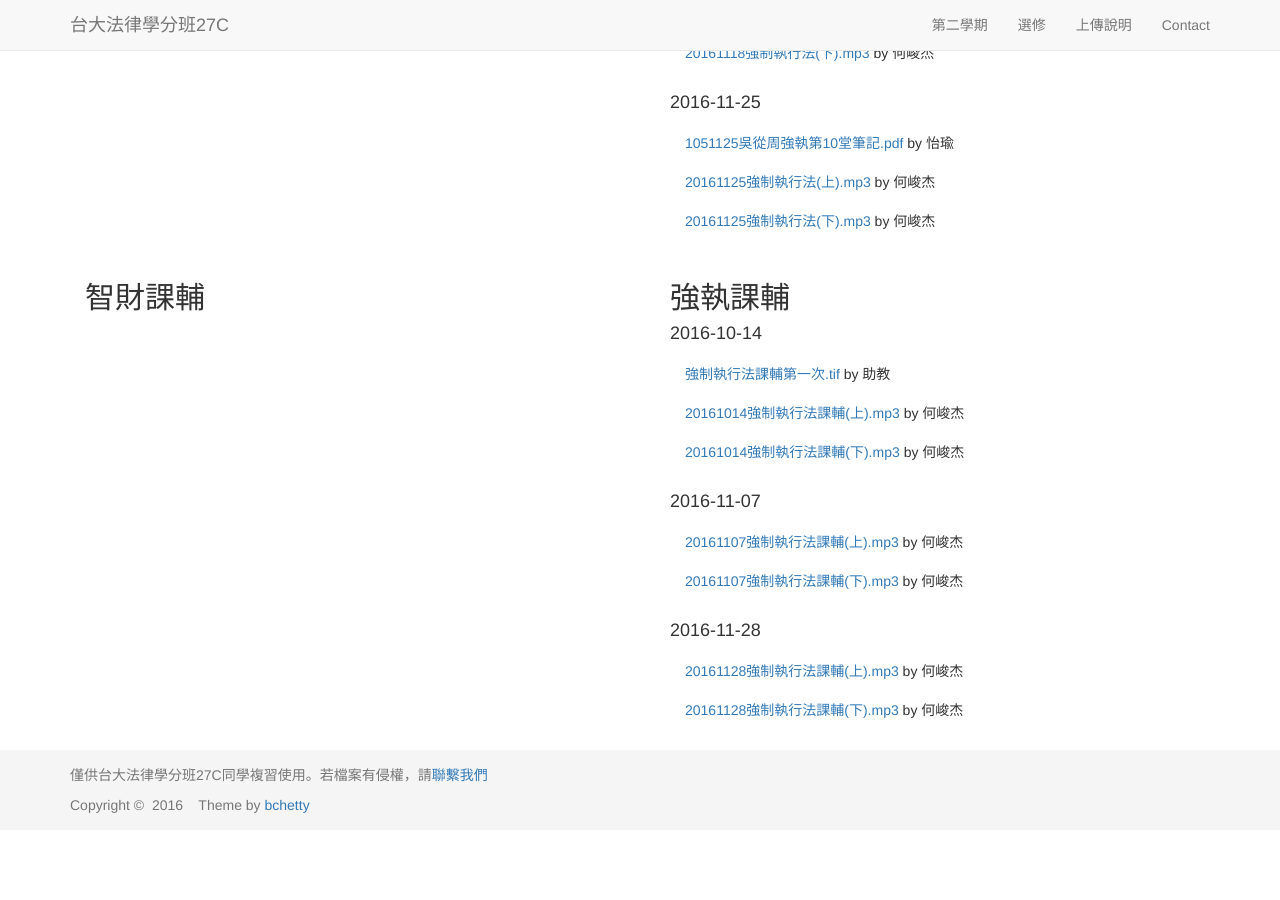
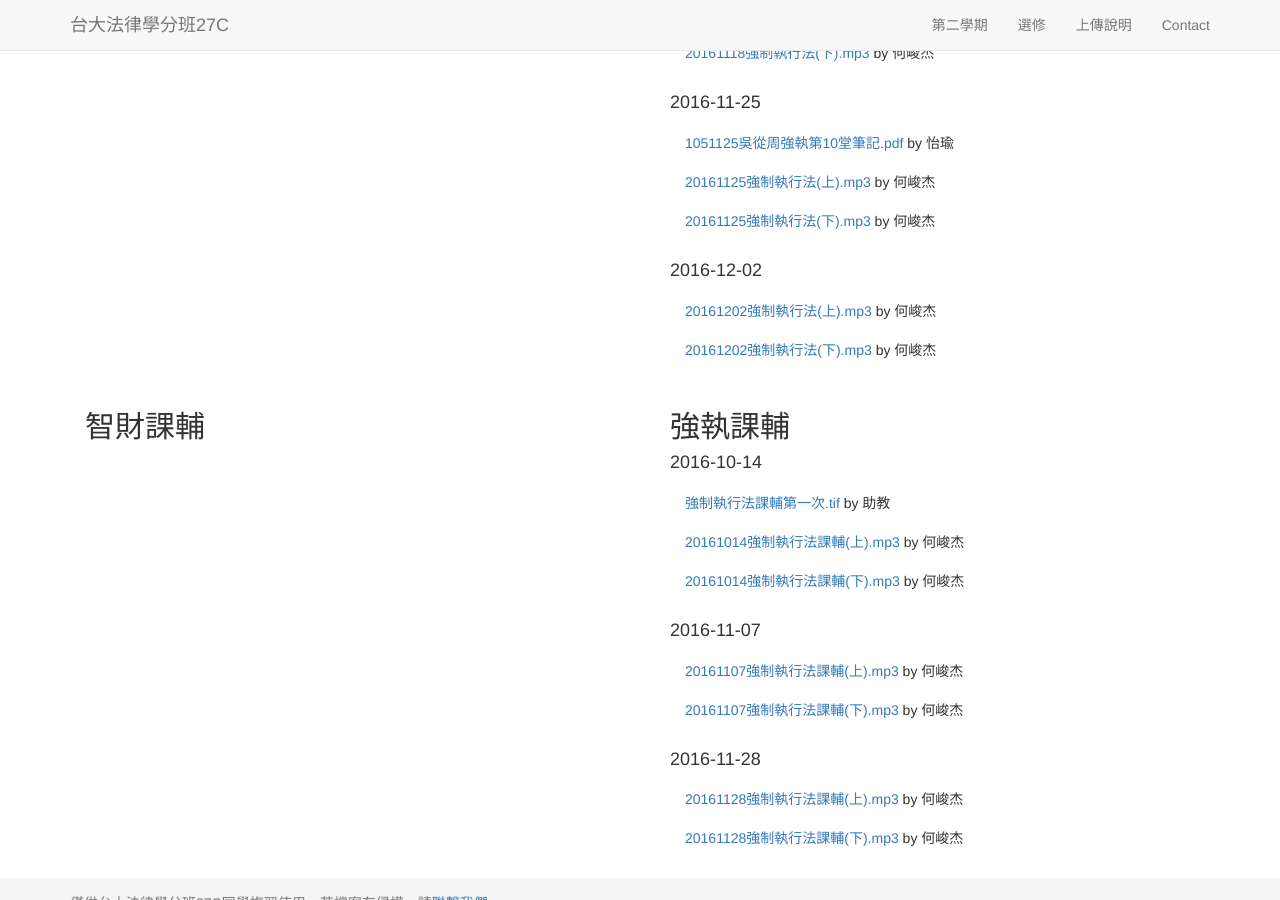
Before and after one commit to maxmilian/ntu_specs_law, a Jekyll site: the page built from elective/index.html, in a window 1280 px wide and 900 px high, scrolled down 1412 px. Built offline with Jekyll 4.4.1, drawn with Linux system fonts in a browser that asks for light colours; nearby versions of some CDN libraries; before the commit the page ends 2252 px from its top, so only the background shows below that.

Commit message:
add record 20161202

```diff
--- a/elective/index.html
+++ b/elective/index.html
@@ -95,6 +95,11 @@
         <li class="list-group-item"><a href="{{ site.enforcement_act_record }}/Ho_9_1.mp3">20161125強制執行法(上).mp3</a> by 何峻杰</li>
         <li class="list-group-item"><a href="{{ site.enforcement_act_record }}/Ho_9_2.mp3">20161125強制執行法(下).mp3</a> by 何峻杰</li>
       </ul>
+      <h4>2016-12-02</h4>
+      <ul class="list-group">
+        <li class="list-group-item"><a href="{{ site.enforcement_act_record }}/Ho_10_1.mp3">20161202強制執行法(上).mp3</a> by 何峻杰</li>
+        <li class="list-group-item"><a href="{{ site.enforcement_act_record }}/Ho_10_2.mp3">20161202強制執行法(下).mp3</a> by 何峻杰</li>
+      </ul>
     </div>
   </div>
   <div class="row">
```
